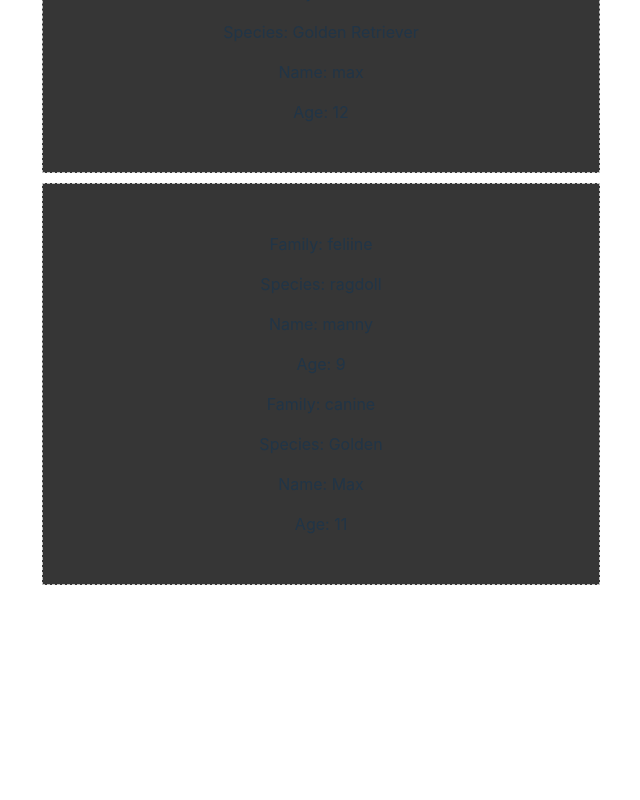
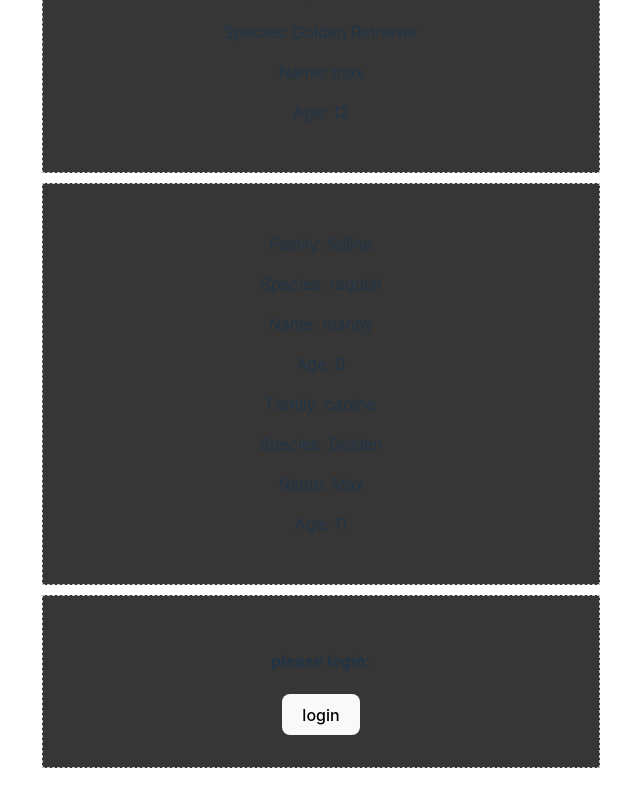
Before and after one commit to Nixxs/Todoloo, a React (Vite) app: page / in a window 1280 px wide. Shown: the part 1453-2253 px from the top of the page, without its empty margins (319-959 px from the left). Before the commit the page ends 2070 px from the top, so only its background shows below. Built offline with nearby package versions, Linux system fonts and the light colour scheme; the HTML template or start-up script is replaced by a standard one.

Commit message:
how to use useState

```diff
--- a/src/App.tsx
+++ b/src/App.tsx
@@ -7,6 +7,7 @@ import AppButton from "./components/AppButton"
 import AppInput from "./components/AppInput";
 import Animal from "./components/SeparateTypes";
 import Animals from "./components/Animals"
+import CheckAuth from "./components/AuthCheck";
 
 function App() {
 	const names = [
@@ -105,6 +106,11 @@ function App() {
 					animals={animals}
 				/>
 			</div>
+			<div
+				className="card"
+			>
+				<CheckAuth />
+			</div>
 		</>
 	);
 }
--- a/src/components/Animals.tsx
+++ b/src/components/Animals.tsx
@@ -5,7 +5,9 @@ const Animals: FC<AnimalList> = ({animals}) => {
 	return (
 		<>
 			{animals.map((animal: AnimalProps) => (
-				<div>
+				<div
+					key={animal.name}
+				>
 					<p>Family: {animal.family}</p>
 					<p>Species: {animal.species}</p>
 					<p>Name: {animal.name}</p>
--- a/src/components/AppInput.tsx
+++ b/src/components/AppInput.tsx
@@ -5,8 +5,8 @@ type AppInputProps = {
 	initialValue: string
 }
 
-const AppInput: FC<AppInputProps> = ({initialValue}) => {
-	const [outputValue, setOutputValue] = useState<string>(initialValue);
+const AppInput: FC<AppInputProps> = () => {
+	const [outputValue, setOutputValue] = useState<string>("");
 
 	const handleInputChange = (event: React.ChangeEvent<HTMLInputElement>) => {
 		setOutputValue(event.target.value);
--- /dev/null
+++ b/src/components/AuthCheck.tsx
@@ -0,0 +1,48 @@
+import {useState} from "react"
+
+type AuthUser = {
+	isLoggedIn: boolean,
+	name: string
+}
+
+const CheckAuth = () =>{
+	const [user, setUser] = useState<AuthUser | null>(null);
+
+	const handleLogin = () => {
+		setUser({
+			isLoggedIn: true,
+			name: "Nick"
+		});
+	}
+
+	const handleLogout = () => {
+		setUser(null);
+	}
+
+	return(
+		<>
+			{user ? (
+			<>
+				<h4>Login Status: {user?.isLoggedIn.toString()}</h4>
+				<h4>User Name: {user?.name}</h4>
+				<button
+					onClick={handleLogout}
+				>
+					logout
+				</button>
+			</>
+			):(
+				<>
+					<h4>please login:</h4>
+					<button
+					onClick={handleLogin}
+					>
+						login
+					</button>
+				</>
+			)}
+		</>
+	);
+}
+
+export default CheckAuth;
```
